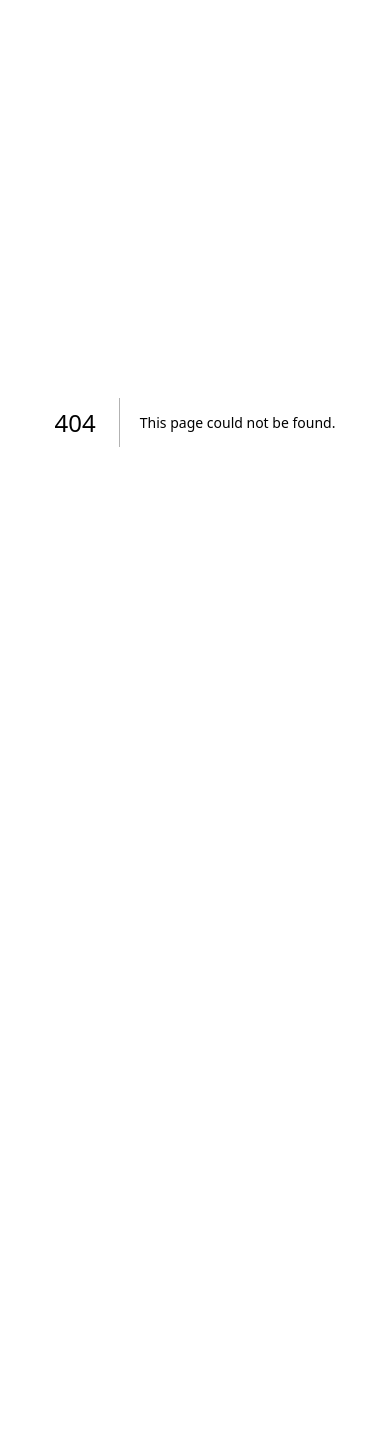
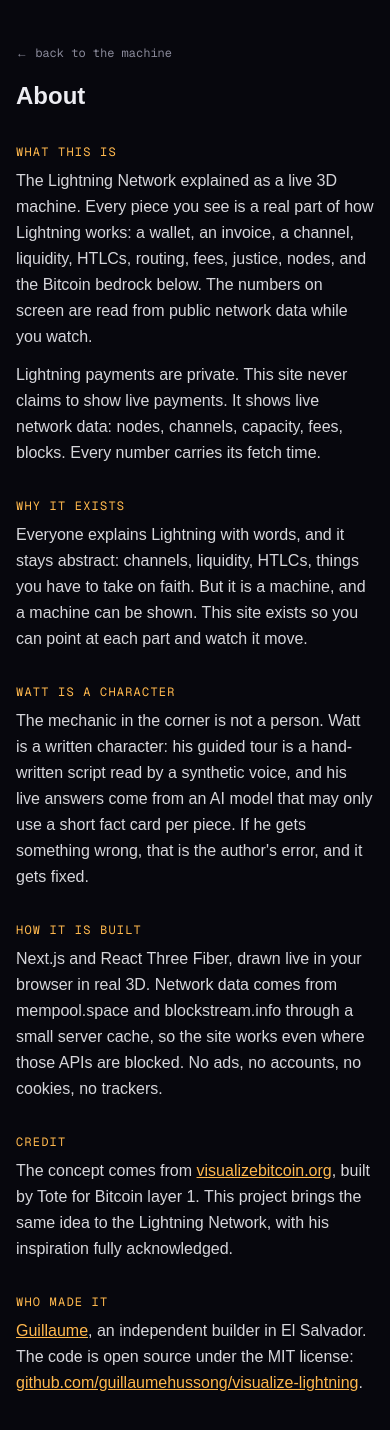
Before and after one commit to guillaumehussong/visualize-lightning, a Next.js app: page /about in a window 390 px wide. Before the commit this address had no page. Shown: the top 1430 px of the page. Before the commit the page ends 844 px from the top, so only its background shows below. Built offline with nearby package versions, Linux system fonts and the light colour scheme.

Commit message:
feat: phase 6 polish - mobile chips nav + responsive panels, reduced-motion support, About page with Tote credit, OG image from real render, sitemap, robots, schema.org, header links

```diff
--- /dev/null
+++ b/app/about/page.tsx
@@ -0,0 +1,114 @@
+import type { Metadata } from "next";
+import Link from "next/link";
+
+export const metadata: Metadata = {
+  title: "About - Visualize Lightning",
+  description:
+    "Who built this live 3D Lightning machine, why it exists, and what Watt the host really is.",
+};
+
+const section = "mb-8";
+const h2 = "mb-2 font-mono text-xs uppercase tracking-widest text-accent-soft";
+const p = "mb-3 leading-relaxed text-foreground/90";
+
+export default function AboutPage() {
+  return (
+    <main className="mx-auto max-w-2xl px-4 py-10">
+      <Link href="/" className="font-mono text-xs text-muted hover:text-accent-soft">
+        &larr; back to the machine
+      </Link>
+
+      <h1 className="mb-8 mt-4 text-2xl font-semibold">About</h1>
+
+      <section className={section}>
+        <h2 className={h2}>What this is</h2>
+        <p className={p}>
+          The Lightning Network explained as a live 3D machine. Every piece you
+          see is a real part of how Lightning works: a wallet, an invoice, a
+          channel, liquidity, HTLCs, routing, fees, justice, nodes, and the
+          Bitcoin bedrock below. The numbers on screen are read from public
+          network data while you watch.
+        </p>
+        <p className={p}>
+          Lightning payments are private. This site never claims to show live
+          payments. It shows live network data: nodes, channels, capacity,
+          fees, blocks. Every number carries its fetch time.
+        </p>
+      </section>
+
+      <section className={section}>
+        <h2 className={h2}>Why it exists</h2>
+        <p className={p}>
+          Everyone explains Lightning with words, and it stays abstract:
+          channels, liquidity, HTLCs, things you have to take on faith. But it
+          is a machine, and a machine can be shown. This site exists so you can
+          point at each part and watch it move.
+        </p>
+      </section>
+
+      <section className={section}>
+        <h2 className={h2}>Watt is a character</h2>
+        <p className={p}>
+          The mechanic in the corner is not a person. Watt is a written
+          character: his guided tour is a hand-written script read by a
+          synthetic voice, and his live answers come from an AI model that may
+          only use a short fact card per piece. If he gets something wrong,
+          that is the author&apos;s error, and it gets fixed.
+        </p>
+      </section>
+
+      <section className={section}>
+        <h2 className={h2}>How it is built</h2>
+        <p className={p}>
+          Next.js and React Three Fiber, drawn live in your browser in real 3D.
+          Network data comes from mempool.space and blockstream.info through a
+          small server cache, so the site works even where those APIs are
+          blocked. No ads, no accounts, no cookies, no trackers.
+        </p>
+      </section>
+
+      <section className={section}>
+        <h2 className={h2}>Credit</h2>
+        <p className={p}>
+          The concept comes from{" "}
+          <a
+            href="https://visualizebitcoin.org"
+            className="text-accent-soft underline"
+            target="_blank"
+            rel="noreferrer"
+          >
+            visualizebitcoin.org
+          </a>
+          , built by Tote for Bitcoin layer 1. This project brings the same
+          idea to the Lightning Network, with his inspiration fully
+          acknowledged.
+        </p>
+      </section>
+
+      <section className={section}>
+        <h2 className={h2}>Who made it</h2>
+        <p className={p}>
+          <a
+            href="https://x.com/glass_bit"
+            className="text-accent-soft underline"
+            target="_blank"
+            rel="noreferrer"
+          >
+            Guillaume
+          </a>
+          , an independent builder in El Salvador. The code is open source
+          under the MIT license:{" "}
+          <a
+            href="https://github.com/guillaumehussong/visualize-lightning"
+            className="text-accent-soft underline"
+            target="_blank"
+            rel="noreferrer"
+          >
+            github.com/guillaumehussong/visualize-lightning
+          </a>
+          .
+        </p>
+      </section>
+    </main>
+  );
+}
--- a/app/layout.tsx
+++ b/app/layout.tsx
@@ -13,9 +13,24 @@ const geistMono = Geist_Mono({
 });
 
 export const metadata: Metadata = {
+  metadataBase: new URL("https://visualizelightning.org"),
   title: "Visualize Lightning",
   description:
     "The Lightning Network explained as a live 3D machine, running on real network data.",
+  openGraph: {
+    title: "Visualize Lightning",
+    description:
+      "The Lightning Network explained as a live 3D machine, running on real network data.",
+    images: ["/og.png"],
+    type: "website",
+  },
+  twitter: {
+    card: "summary_large_image",
+    title: "Visualize Lightning",
+    description:
+      "The Lightning Network explained as a live 3D machine, running on real network data.",
+    images: ["/og.png"],
+  },
 };
 
 export default function RootLayout({ children }: LayoutProps<"/">) {
@@ -24,7 +39,22 @@ export default function RootLayout({ children }: LayoutProps<"/">) {
       lang="en"
       className={`${geistSans.variable} ${geistMono.variable} h-full antialiased`}
     >
-      <body className="min-h-full flex flex-col">{children}</body>
+      <body className="min-h-full flex flex-col">
+        <script
+          type="application/ld+json"
+          dangerouslySetInnerHTML={{
+            __html: JSON.stringify({
+              "@context": "https://schema.org",
+              "@type": "WebSite",
+              name: "Visualize Lightning",
+              url: "https://visualizelightning.org",
+              description:
+                "The Lightning Network explained as a live 3D machine, running on real network data.",
+            }),
+          }}
+        />
+        {children}
+      </body>
     </html>
   );
 }
--- a/app/page.tsx
+++ b/app/page.tsx
@@ -6,6 +6,7 @@ import { PieceNav } from "@/components/scene/PieceNav";
 import { PiecePanel } from "@/components/scene/PiecePanel";
 import { PieceDeepLink } from "@/components/scene/PieceDeepLink";
 import { HostPanel } from "@/components/scene/HostPanel";
+import { MobileNav } from "@/components/scene/MobileNav";
 
 export default function Home() {
   return (
@@ -19,12 +20,26 @@ export default function Home() {
           </h1>
           <p className="text-sm text-muted">{copy.tagline}</p>
         </div>
+        <nav className="pointer-events-auto flex gap-3 font-mono text-xs text-muted">
+          <a href="/about" className="hover:text-accent-soft">
+            {copy.about}
+          </a>
+          <a
+            href="https://github.com/guillaumehussong/visualize-lightning"
+            target="_blank"
+            rel="noreferrer"
+            className="hover:text-accent-soft"
+          >
+            {copy.github}
+          </a>
+        </nav>
       </header>
 
       <Suspense fallback={null}>
         <PieceDeepLink />
       </Suspense>
       <PieceNav />
+      <MobileNav />
       <PiecePanel />
       <HostPanel />
       <StatsBar />
--- /dev/null
+++ b/app/robots.ts
@@ -0,0 +1,8 @@
+import type { MetadataRoute } from "next";
+
+export default function robots(): MetadataRoute.Robots {
+  return {
+    rules: { userAgent: "*", allow: "/" },
+    sitemap: "https://visualizelightning.org/sitemap.xml",
+  };
+}
--- /dev/null
+++ b/app/sitemap.ts
@@ -0,0 +1,9 @@
+import type { MetadataRoute } from "next";
+
+export default function sitemap(): MetadataRoute.Sitemap {
+  const base = "https://visualizelightning.org";
+  return [
+    { url: base, lastModified: new Date(), priority: 1 },
+    { url: `${base}/about`, lastModified: new Date(), priority: 0.5 },
+  ];
+}
--- a/components/scene/HostPanel.tsx
+++ b/components/scene/HostPanel.tsx
@@ -107,7 +107,7 @@ export function HostPanel() {
   if (!content) return null;
 
   return (
-    <div className="fixed bottom-12 right-4 z-20 w-80 rounded-lg border border-border bg-panel/90 p-3 backdrop-blur">
+    <div className="fixed bottom-12 right-4 left-4 z-20 rounded-lg border border-border bg-panel/90 p-3 backdrop-blur sm:left-auto sm:w-80">
       <div className="mb-2 flex items-center justify-between">
         <span className="font-mono text-xs text-accent-soft">Watt, the mechanic</span>
         {audioOk && (
@@ -127,7 +127,7 @@ export function HostPanel() {
         <p className="mb-2 text-sm text-amber-500">{ask.message}</p>
       )}
 
-      <div className="flex gap-2">
+      <div className="hidden gap-2 sm:flex">
         <input
           value={question}
           onChange={(e) => setQuestion(e.target.value)}
--- /dev/null
+++ b/components/scene/MobileNav.tsx
@@ -0,0 +1,44 @@
+"use client";
+
+import { copy } from "@/lib/copy";
+import { PIECES } from "@/lib/pieces";
+import { useMachineStore } from "@/lib/store";
+
+/**
+ * Compact piece picker for small screens (the side nav is desktop-only).
+ * Horizontal scroll chips above the stats bar.
+ */
+export function MobileNav() {
+  const activePiece = useMachineStore((s) => s.activePiece);
+  const setActivePiece = useMachineStore((s) => s.setActivePiece);
+
+  return (
+    <nav className="fixed inset-x-0 bottom-10 z-10 overflow-x-auto md:hidden">
+      <div className="flex gap-1.5 px-3 py-1">
+        <button
+          onClick={() => setActivePiece(null)}
+          className={`shrink-0 rounded-full border px-2.5 py-1 font-mono text-[11px] ${
+            activePiece === null
+              ? "border-accent text-accent-soft"
+              : "border-border bg-panel/85 text-muted"
+          }`}
+        >
+          {copy.nav.overview}
+        </button>
+        {PIECES.map((p) => (
+          <button
+            key={p.id}
+            onClick={() => setActivePiece(p.id === activePiece ? null : p.id)}
+            className={`shrink-0 rounded-full border px-2.5 py-1 font-mono text-[11px] ${
+              activePiece === p.id
+                ? "border-accent text-accent-soft"
+                : "border-border bg-panel/85 text-muted"
+            }`}
+          >
+            {String(p.order).padStart(2, "0")} {p.label}
+          </button>
+        ))}
+      </div>
+    </nav>
+  );
+}
--- a/components/scene/PiecePanel.tsx
+++ b/components/scene/PiecePanel.tsx
@@ -17,7 +17,7 @@ export function PiecePanel() {
   if (!content || !def) return null;
 
   return (
-    <aside className="fixed right-4 top-20 z-10 w-72 rounded-lg border border-border bg-panel/90 p-4 backdrop-blur">
+    <aside className="fixed inset-x-4 bottom-24 z-10 rounded-lg border border-border bg-panel/90 p-4 backdrop-blur md:inset-x-auto md:bottom-auto md:right-4 md:top-20 md:w-72">
       <div className="mb-1 flex items-start justify-between">
         <h2 className="font-mono text-sm text-accent-soft">
           {String(def.order).padStart(2, "0")} {content.title}
--- /dev/null
+++ b/lib/useReducedMotion.ts
@@ -0,0 +1,16 @@
+"use client";
+
+import { useEffect, useState } from "react";
+
+/** True when the user asked the OS for reduced motion. */
+export function useReducedMotion(): boolean {
+  const [reduced, setReduced] = useState(false);
+  useEffect(() => {
+    const mq = window.matchMedia("(prefers-reduced-motion: reduce)");
+    setReduced(mq.matches);
+    const onChange = (e: MediaQueryListEvent) => setReduced(e.matches);
+    mq.addEventListener("change", onChange);
+    return () => mq.removeEventListener("change", onChange);
+  }, []);
+  return reduced;
+}
```
Also changed, not shown: components/scene/NetworkGlobe.tsx (+5 -3 lines), public/og.png (added).
